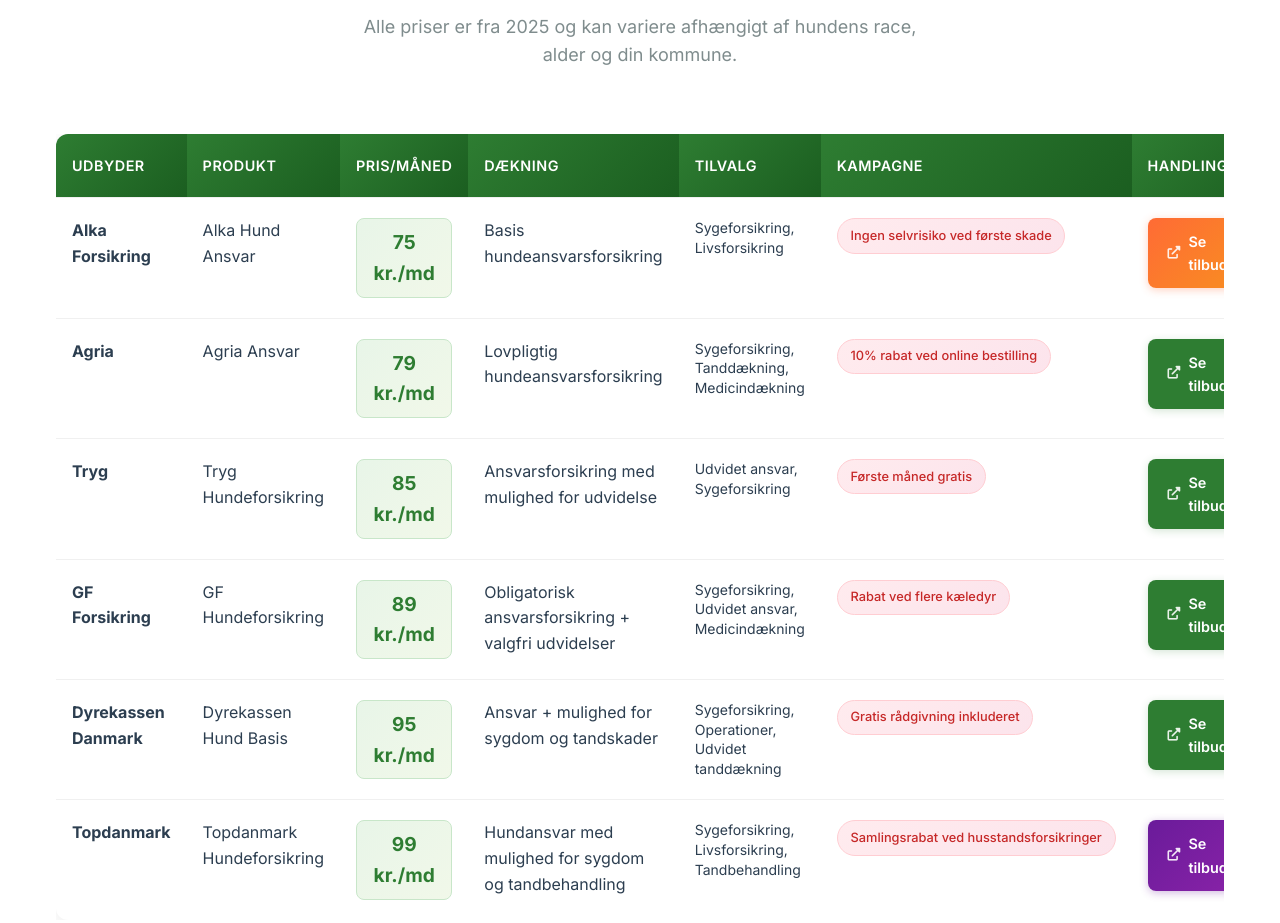
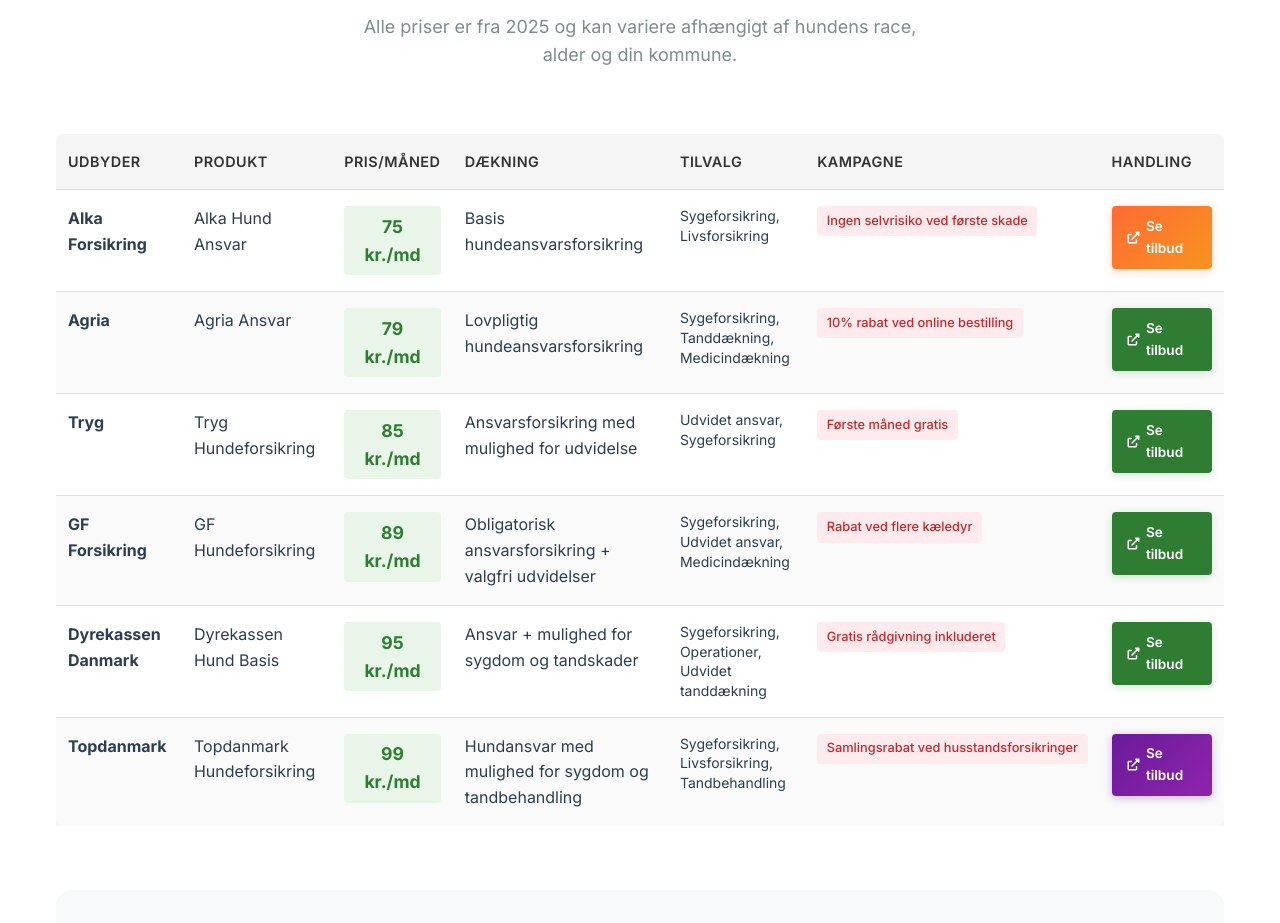
Before and after one commit to martingalmarino/Hundeforsikring, a website: page index.html in a window 1280 px wide. Shown: the part 2500-3423 px from the top of the page. Drawn offline with Linux system fonts and the light colour scheme; no server answers.

Commit message:
🎨 SIMPLIFICAR DISEÑO: Tabla más limpia y profesional
🔄 Cambios en la tabla de precios:
- Header gris claro (#f5f5f5) en lugar de gradiente verde
- Filas alternadas con fondo gris muy claro
- Bordes más sutiles (#e0e0e0)
- Sombras más suaves y menos dramáticas

💰 Precios simplificados:
- Fondo verde claro simple (#e8f5e8)
- Bordes redondeados más sutiles (4px)
- Tamaño de fuente reducido (1.1rem)
- Padding más compacto

🏷️ Campañas simplificadas:
- Fondo rojo claro simple (#ffebee)
- Bordes redondeados sutiles (4px)
- Sin gradientes complejos
- Diseño más limpio

🔘 Botones simplificados:
- Sin efectos shimmer complejos
- Transiciones más suaves (0.2s)
- Hover simple con elevación mínima
- Tamaño más compacto

✨ Resultado:
- Diseño más limpio y profesional
- Mejor legibilidad
- Menos distracciones visuales
- Enfoque en el contenido

```diff
--- a/css/style.css
+++ b/css/style.css
@@ -786,22 +786,23 @@
     min-width: 800px;
     border-collapse: collapse;
     background: white;
-    border-radius: 12px;
+    border-radius: 8px;
     overflow: hidden;
-    box-shadow: 0 4px 20px rgba(0, 0, 0, 0.08);
+    box-shadow: 0 2px 10px rgba(0, 0, 0, 0.1);
+    margin: 0 auto;
 }
 
 .comparison-table th,
 .comparison-table td {
-    padding: 1.25rem 1rem;
+    padding: 1rem 0.75rem;
     text-align: left;
-    border-bottom: 1px solid #f0f0f0;
+    border-bottom: 1px solid #e0e0e0;
     vertical-align: middle;
 }
 
 .comparison-table th {
-    background: linear-gradient(135deg, var(--primary-color), #1B5E20);
-    color: white;
+    background: #f5f5f5;
+    color: #333;
     font-weight: 600;
     font-size: 0.9rem;
     text-transform: uppercase;
@@ -811,14 +812,20 @@
     z-index: 10;
 }
 
-.comparison-table tr {
-    transition: all 0.3s ease;
+.comparison-table tbody tr {
+    transition: background-color 0.2s ease;
 }
 
 .comparison-table tbody tr:hover {
-    background: #f8f9fa;
-    transform: translateY(-1px);
-    box-shadow: 0 2px 8px rgba(0, 0, 0, 0.1);
+    background: #f9f9f9;
+}
+
+.comparison-table tbody tr:nth-child(even) {
+    background: #fafafa;
+}
+
+.comparison-table tbody tr:nth-child(even):hover {
+    background: #f0f0f0;
 }
 
 .comparison-table tr:last-child td {
@@ -828,24 +835,22 @@
 .comparison-table .price {
     font-weight: 700;
     color: var(--primary-color);
-    font-size: 1.2rem;
-    background: linear-gradient(135deg, #e8f5e8, #f1f8e9);
-    padding: 0.5rem 0.75rem;
-    border-radius: 8px;
+    font-size: 1.1rem;
+    background: #e8f5e8;
+    padding: 0.4rem 0.6rem;
+    border-radius: 4px;
     display: inline-block;
-    min-width: 80px;
+    min-width: 70px;
     text-align: center;
-    border: 1px solid #c8e6c9;
 }
 
 .comparison-table .campaign {
-    background: linear-gradient(135deg, #ffebee, #fce4ec);
+    background: #ffebee;
     color: #c62828;
-    padding: 0.4rem 0.8rem;
-    border-radius: 20px;
+    padding: 0.3rem 0.6rem;
+    border-radius: 4px;
     font-size: 0.8rem;
     font-weight: 500;
-    border: 1px solid #ffcdd2;
     display: inline-block;
     white-space: nowrap;
 }
@@ -866,55 +871,37 @@
 }
 
 .btn-sm {
-    padding: 0.75rem 1.25rem;
-    font-size: 0.9rem;
-    border-radius: 8px;
-    transition: all 0.3s cubic-bezier(0.4, 0, 0.2, 1);
+    padding: 0.6rem 1rem;
+    font-size: 0.85rem;
+    border-radius: 4px;
+    transition: all 0.2s ease;
     font-weight: 600;
     border: none;
     cursor: pointer;
-    position: relative;
-    overflow: hidden;
     text-decoration: none;
     display: inline-flex;
     align-items: center;
     justify-content: center;
-    gap: 0.5rem;
-    min-width: 120px;
-    background: linear-gradient(135deg, var(--primary-color), #2E7D32);
+    gap: 0.4rem;
+    min-width: 100px;
+    background: var(--primary-color);
     color: white;
-    box-shadow: 0 2px 8px rgba(46, 125, 50, 0.2);
-}
-
-.btn-sm::before {
-    content: '';
-    position: absolute;
-    top: 0;
-    left: -100%;
-    width: 100%;
-    height: 100%;
-    background: linear-gradient(90deg, transparent, rgba(255, 255, 255, 0.2), transparent);
-    transition: left 0.5s;
+    box-shadow: 0 1px 3px rgba(46, 125, 50, 0.3);
 }
 
 .btn-sm:hover {
-    transform: translateY(-2px);
-    box-shadow: 0 6px 20px rgba(46, 125, 50, 0.4);
-    background: linear-gradient(135deg, #1B5E20, var(--primary-color));
-}
-
-.btn-sm:hover::before {
-    left: 100%;
+    background: #1B5E20;
+    box-shadow: 0 2px 6px rgba(46, 125, 50, 0.4);
+    transform: translateY(-1px);
 }
 
 .btn-sm:active {
     transform: translateY(0);
-    box-shadow: 0 2px 8px rgba(46, 125, 50, 0.3);
+    box-shadow: 0 1px 3px rgba(46, 125, 50, 0.3);
 }
 
 .btn-sm i {
-    font-size: 0.8rem;
-    opacity: 0.9;
+    font-size: 0.75rem;
 }
 
 /* Special button styles for different price tiers */
```
